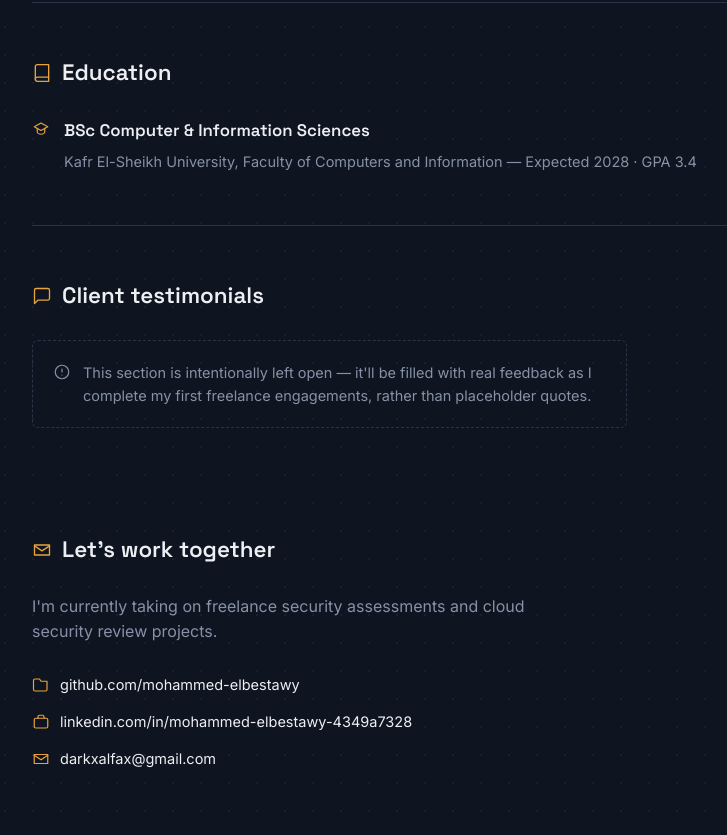
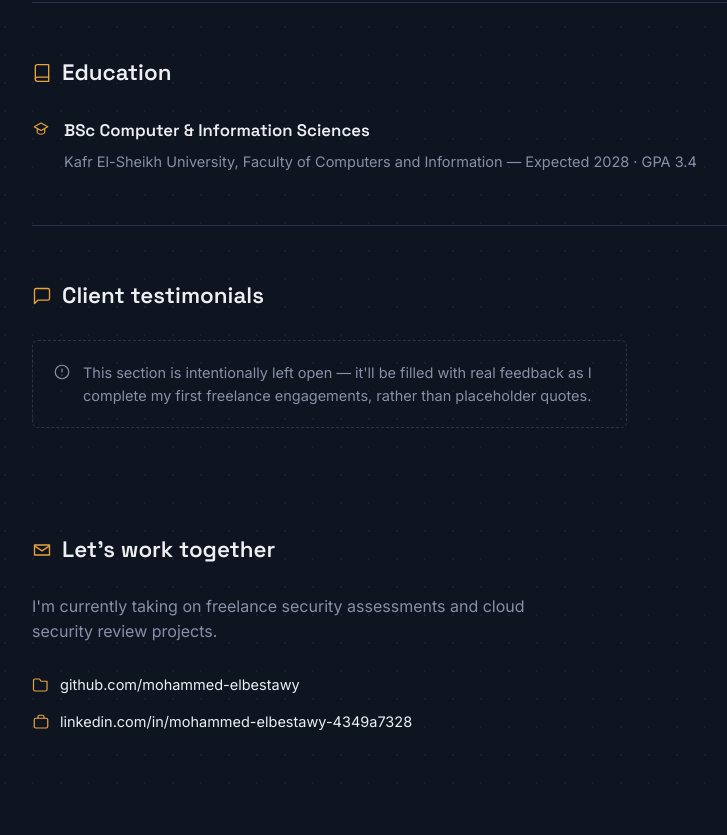
Before and after one commit to mohammed-elbestawy/mohammed-elbestawy.github.io, a plain HTML site: page index.html in a window 1280 px wide. Shown: the part 3866-4701 px from the top of the page, without its empty margins (192-919 px from the left). After the commit the page ends 4663 px from the top, so only its background shows below. Drawn offline with Linux system fonts and the light colour scheme.

Commit message:
Update index.html

```diff
--- a/index.html
+++ b/index.html
@@ -428,7 +428,6 @@ PORT      STATE      SERVICE
     <div class="contact-list">
       <div class="row"><svg class="icon" viewBox="0 0 24 24"><path d="M4 4h6l2 3h8v11a2 2 0 0 1-2 2H4a2 2 0 0 1-2-2V6a2 2 0 0 1 2-2z"/></svg><a href="https://github.com/mohammed-elbestawy" target="_blank" rel="noopener">github.com/mohammed-elbestawy</a></div>
       <div class="row"><svg class="icon" viewBox="0 0 24 24"><rect x="3" y="7" width="18" height="13" rx="2"/><path d="M8 7V5a2 2 0 0 1 2-2h4a2 2 0 0 1 2 2v2"/></svg><a href="https://linkedin.com/in/mohammed-elbestawy-4349a7328" target="_blank" rel="noopener">linkedin.com/in/mohammed-elbestawy-4349a7328</a></div>
-      <div class="row"><svg class="icon" viewBox="0 0 24 24"><path d="M3 6h18v12H3z"/><path d="M3 7l9 6 9-6"/></svg><a href="mailto:darkxalfax@gmail.com">darkxalfax@gmail.com</a></div>
     </div>
   </footer>
 
```
